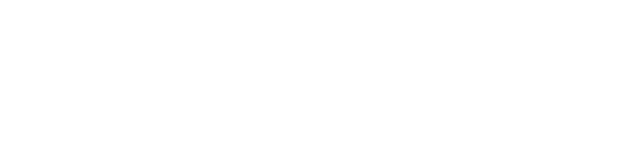
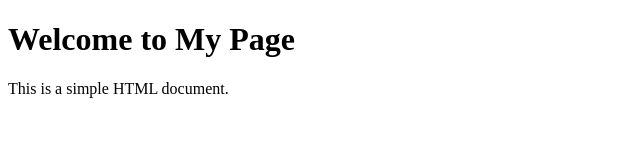
Before and after one commit to Marefmohammadi/travelRecommendation, a plain HTML site: page index.html in a window 1280 px wide. Shown: the whole page, without its empty margins (0-640 px from the left). Drawn offline with Linux system fonts and the light colour scheme.

Commit message:
Initial commit

```diff
--- a/index.html
+++ b/index.html
@@ -6,6 +6,12 @@
     <title>Document</title>
 </head>
 <body>
+    <h1>Welcome to My Page</h1>
+    <p>This is a simple HTML document.</p>
+    <script>
+        console.log("Hello, World!");
+    </script>
+
 
 </body>
 </html>
```
